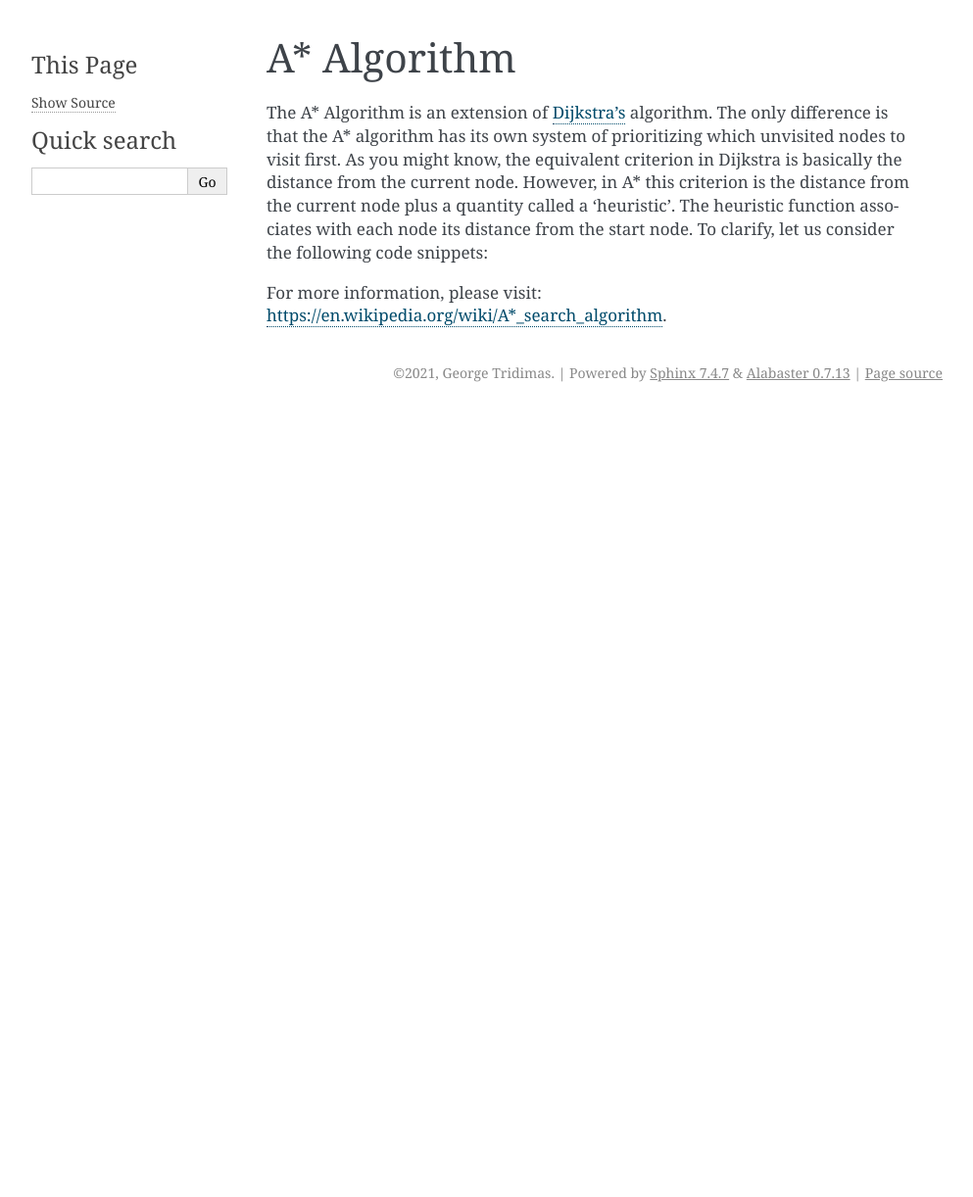
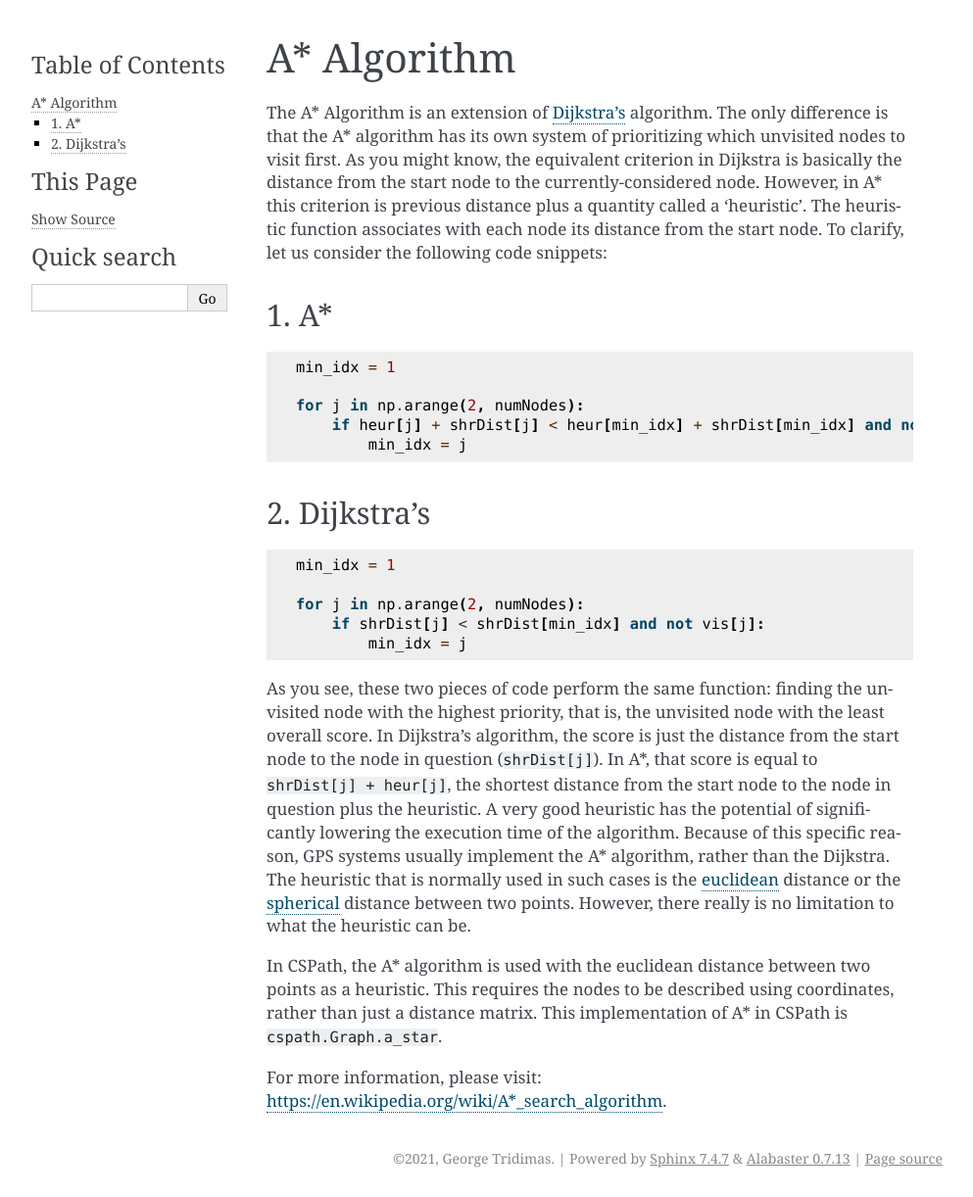
Before and after one commit to notgmt1337/CSPath, a Sphinx documentation site: the page built from docs/explanation/a_star.rst, in a window 1280 px wide. Shown: the whole page at 98% size, without its empty margins (148-1141 px from the left). Built offline with Sphinx 7.4.7, drawn with Linux system fonts in a browser that asks for light colours; before the commit the page ends 900 px from its top, so only the background shows below that.

Commit message:
Update a_star.rst

```diff
--- a/docs/explanation/a_star.rst
+++ b/docs/explanation/a_star.rst
@@ -1,9 +1,38 @@
 A* Algorithm
 ============
 
-The A* Algorithm is an extension of `Dijkstra's`_ algorithm. The only difference is that the A* algorithm has its own system of prioritizing which unvisited nodes to visit first. As you might know, the equivalent criterion in Dijkstra is basically the distance from the current node. However, in A* this criterion is the distance from the current node plus a quantity called a 'heuristic'. The heuristic function associates with each node its distance from the start node. To clarify, let us consider the following code snippets:
+The A* Algorithm is an extension of `Dijkstra's`_ algorithm. The only difference is that the A* algorithm has its own system of prioritizing which unvisited nodes to visit first. As you might know, the equivalent criterion in Dijkstra is basically the distance from the start node to the currently-considered node. However, in A* this criterion is previous distance plus a quantity called a 'heuristic'. The heuristic function associates with each node its distance from the start node. To clarify, let us consider the following code snippets:
 
+1. A*
+-----
+
+.. code-block:: python
+
+    min_idx = 1
+
+    for j in np.arange(2, numNodes):
+        if heur[j] + shrDist[j] < heur[min_idx] + shrDist[min_idx] and not vis[j]:
+            min_idx = j
+
+2. Dijkstra's
+-------------
+
+.. code-block:: python
+
+    min_idx = 1
+
+    for j in np.arange(2, numNodes):
+        if shrDist[j] < shrDist[min_idx] and not vis[j]:
+            min_idx = j
+
+As you see, these two pieces of code perform the same function: finding the unvisited node with the highest priority, that is, the unvisited node with the least overall score. In Dijkstra's algorithm, the score is just the distance from the start node to the node in question (:code:`shrDist[j]`). In A*, that score is equal to :code:`shrDist[j] + heur[j]`, the shortest distance from the start node to the node in question plus the heuristic. A very good heuristic has the potential of significantly lowering the execution time of the algorithm. Because of this specific reason, GPS systems usually implement the A* algorithm, rather than the Dijkstra. The heuristic that is normally used in such cases is the `euclidean`_ distance or the `spherical`_ distance between two points. However, there really is no limitation to what the heuristic can be.
+
+In CSPath, the A* algorithm is used with the euclidean distance between two points as a heuristic. This requires the nodes to be described using coordinates, rather than just a distance matrix. This implementation of A* in CSPath is :code:`cspath.Graph.a_star`.
 
 For more information, please visit: https://en.wikipedia.org/wiki/A*_search_algorithm.
 
+
+.. _euclidean: https://en.wikipedia.org/wiki/Euclidean_distance
+.. _spherical: https://en.wikipedia.org/wiki/Great-circle_distance
+
 .. _Dijkstra's: https://cspath.readthedocs.io/en/latest/explanation/dijkstra.html
```
